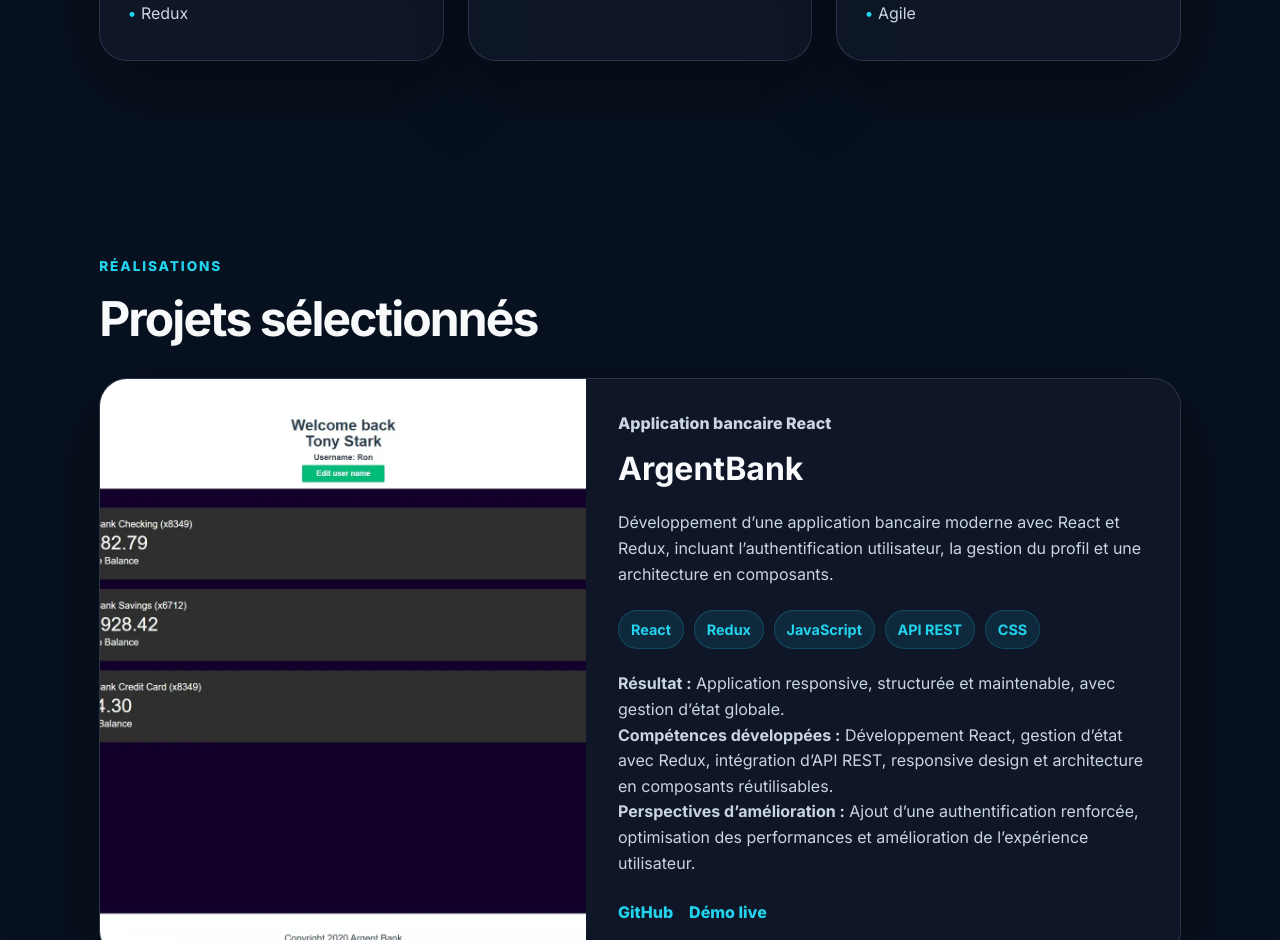
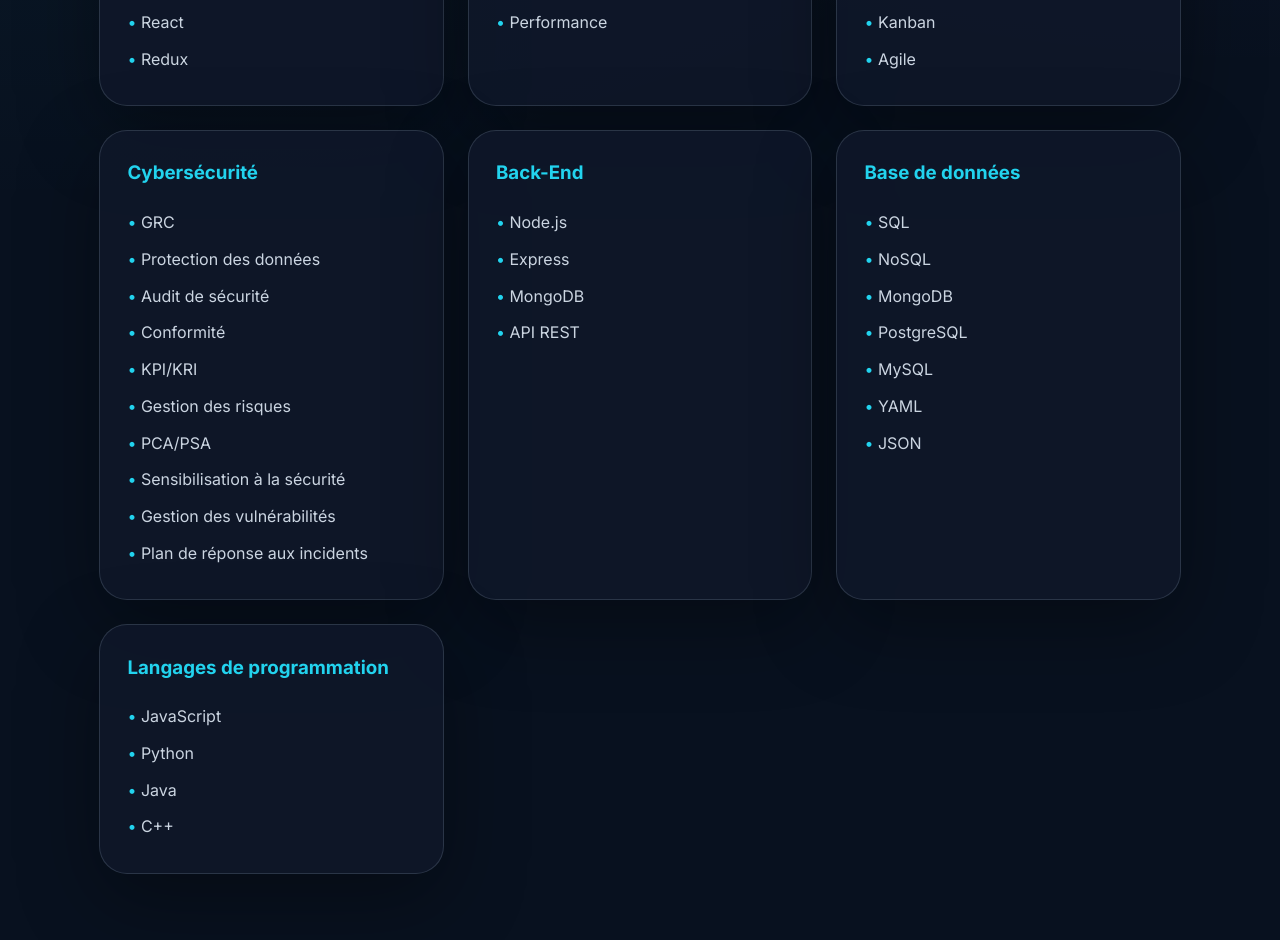
Before and after one commit to Fares570/portfolio-fares, a React (Vite) app: page / in a window 1280 px wide. Shown: the part 1860-2800 px from the top of the page. Built offline with nearby package versions, Linux system fonts and the light colour scheme.

Commit message:
Mise à jour Portfolio

```diff
--- a/src/components/Hero.jsx
+++ b/src/components/Hero.jsx
@@ -11,7 +11,7 @@
 
         <h1>
           Fares Zeghadi
-          <span>Développeur Web Front-End</span>
+          <span>Cybersécurité GRC & Developpeur Fullstack</span>
         </h1>
 
         <p className="hero-text">
--- a/src/components/Journey.jsx
+++ b/src/components/Journey.jsx
@@ -7,16 +7,16 @@
       <div className="timeline">
         <article className="timeline-item">
           <span>2025 - 2026</span>
-          <h3>Formation Intégrateur Web — OpenClassrooms</h3>
+          <h3>Bac+2 Développeur Web — OpenClassrooms</h3>
           <p>
-            Réalisation de projets web en HTML, CSS, JavaScript et React avec une attention
-            portée au responsive design, au SEO, à l’accessibilité et à la gestion de projet.
+            Réalisation de projets web Frontend et Backend avec une attention
+            portée au responsive design, au SEO, à l’accessibilité, à la gestion de projet et la sécurité informatique.
           </p>
         </article>
 
         <article className="timeline-item">
-          <span>Expérience précédente</span>
-          <h3>IT & Cybersécurité</h3>
+          <span>2019 - 2025</span>
+          <h3>Consultant en Cybersécurité</h3>
           <p>
             Expérience en environnement technique, coordination, gestion de projet,
             suivi d’actions et rigueur opérationnelle.
--- a/src/components/Projects.jsx
+++ b/src/components/Projects.jsx
@@ -7,8 +7,8 @@
     subtitle: "Application bancaire React",
     image: argentBankImage,
     description: "Développement d’une application bancaire moderne avec React et Redux, incluant l’authentification utilisateur, la gestion du profil et une architecture en composants.",
-    stack: ["React", "Redux", "JavaScript", "API REST", "CSS"],
-    skills: "Développement React, gestion d’état avec Redux, intégration d’API REST, responsive design et architecture en composants réutilisables.",
+    stack: ["React", "Redux", "JavaScript", "API REST", "CSS", "MongoDB"],
+    skills: "Développement React, gestion d’état avec Redux, intégration d’API REST, responsive design et architecture en composants réutilisables, gestion utilisateur et backend",
     result: "Application responsive, structurée et maintenable, avec gestion d’état globale.",
     improvements: "Ajout d’une authentification renforcée, optimisation des performances et amélioration de l’expérience utilisateur.",
     github: "https://github.com/Fares570/ArgentBank.git",
@@ -25,6 +25,24 @@
     improvement: "Amélioration possible avec une planification plus détaillée des sprints et un suivi collaboratif en temps réel.",
     github: "https://github.com/Fares570/portfolio-fares",
     demo: "https://www.notion.so/Kanban-Menu-Maker-Qwenta-35e22039296c8021a865ecf434e720d1"
+  },
+  {
+    title: "Renouvellemnent Certificat PKI",
+    subtitle: "Pilotage de projet IT",
+    description: "Renouvellement du certificat PKI pour assurer la continuité de l'infrastructure de sécurité.",
+    stack: ["GRC", "Protection des données", "Audit de sécurité", "Conformité","PKI", "Gestion de projet"],
+    skills: "Gestion de projet IT, cybersécurité GRC, protection des données, audit de sécurité et conformité réglementaire, Environnement Linux,Windows",
+    result: "Amélioration de la posture de sécurité et conformité réglementaire.",
+    improvements: "Intégration continue des meilleures pratiques en cybersécurité.",
+  },
+  {
+    title: "Gestion des vulnérabilités",
+    subtitle: "Analyse et mitigation des risques",
+    description: "Analyse et gestion des vulnérabilités dans l'infrastructure informatique.",
+    stack: ["GRC", "Protection des données", "Audit de sécurité", "Conformité","Gestion des vulnérabilités", "Plan de réponse aux incidents","Sensibilisation à la sécurité"],
+    skills: "Analyse de risques, gestion des vulnérabilités, cybersécurité GRC, protection des données, audit de sécurité et conformité réglementaire, Environnement Linux,Windows",
+    result: "Réduction des risques et amélioration de la posture de sécurité.",
+    improvements: "Intégration continue des meilleures pratiques en cybersécurité.",
   }
 ];
 
--- a/src/components/Skills.jsx
+++ b/src/components/Skills.jsx
@@ -10,6 +10,22 @@
   {
     title: "Outils & Méthodes",
     skills: ["Git", "GitHub", "Vercel", "Kanban", "Agile"]
+  },
+  {
+    title: "Cybersécurité",
+    skills: ["GRC", "Protection des données", "Audit de sécurité", "Conformité"," KPI/KRI","Gestion des risques","PCA/PSA","Sensibilisation à la sécurité","Gestion des vulnérabilités","Plan de réponse aux incidents"]
+  },
+  {
+    title: "Back-End",
+    skills: ["Node.js", "Express", "MongoDB", "API REST"]
+  },
+  {
+    title: "Base de données",
+    skills: ["SQL", "NoSQL", "MongoDB", "PostgreSQL", "MySQL","YAML","JSON"]
+  },
+  {
+    title: "Langages de programmation",
+    skills: ["JavaScript", "Python", "Java", "C++"]
   }
 ];
 
```
